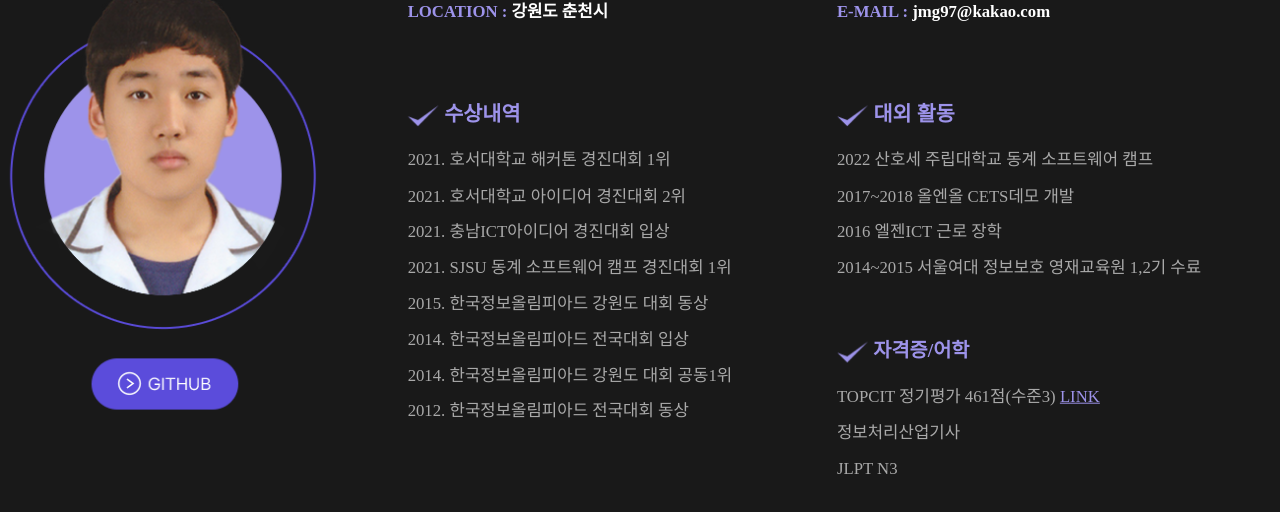
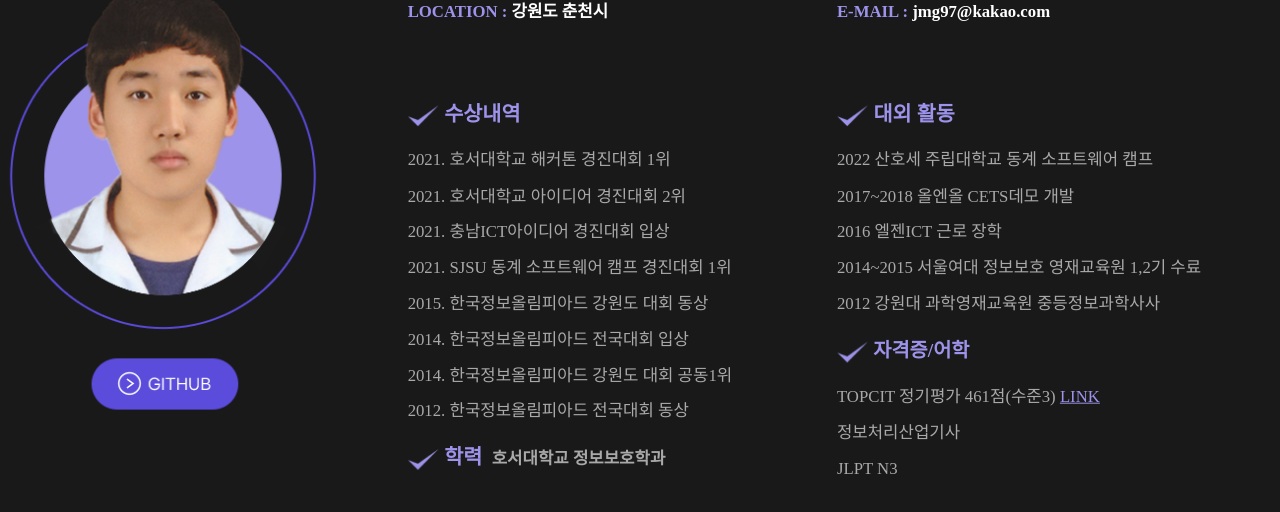
Before and after one commit to jmg9776/2023.01-portfolio-react, a React (Create React App) app: page / in a window 1280 px wide. Shown: the part 1345-1857 px from the top of the page. Built offline with nearby package versions, Linux system fonts and the light colour scheme; a web font is replaced by a local one.

Commit message:
내용 수정

```diff
--- a/src/contents/aboutMe/aboutMe.js
+++ b/src/contents/aboutMe/aboutMe.js
@@ -51,6 +51,12 @@ export function AboutMe() {
             <p className="list">2014. 한국정보올림피아드 전국대회 입상</p>
             <p className="list">2014. 한국정보올림피아드 강원도 대회 공동1위</p>
             <p className="list">2012. 한국정보올림피아드 전국대회 동상</p>
+            <p>
+                <b className="sub-color"><img src={Check}/> 학력 </b>
+                <b className="list">
+                    &nbsp;호서대학교 정보보호학과
+                </b>
+            </p>
         </div>
         <div className="experience">
             <img src={Check}/> <b className="sub-color">대외 활동</b>
@@ -59,6 +65,7 @@ export function AboutMe() {
             <p className="list">2017~2018 올엔올 CETS데모 개발</p>
             <p className="list">2016 엘젠ICT 근로 장학</p>
             <p className="list">2014~2015 서울여대 정보보호 영재교육원 1,2기 수료</p>
+            <p className="list">2012 강원대 과학영재교육원 중등정보과학사사 </p>
         </div>
         <div className="certification">
             <img src={Check}/> <b className="sub-color">자격증/어학</b>
```
